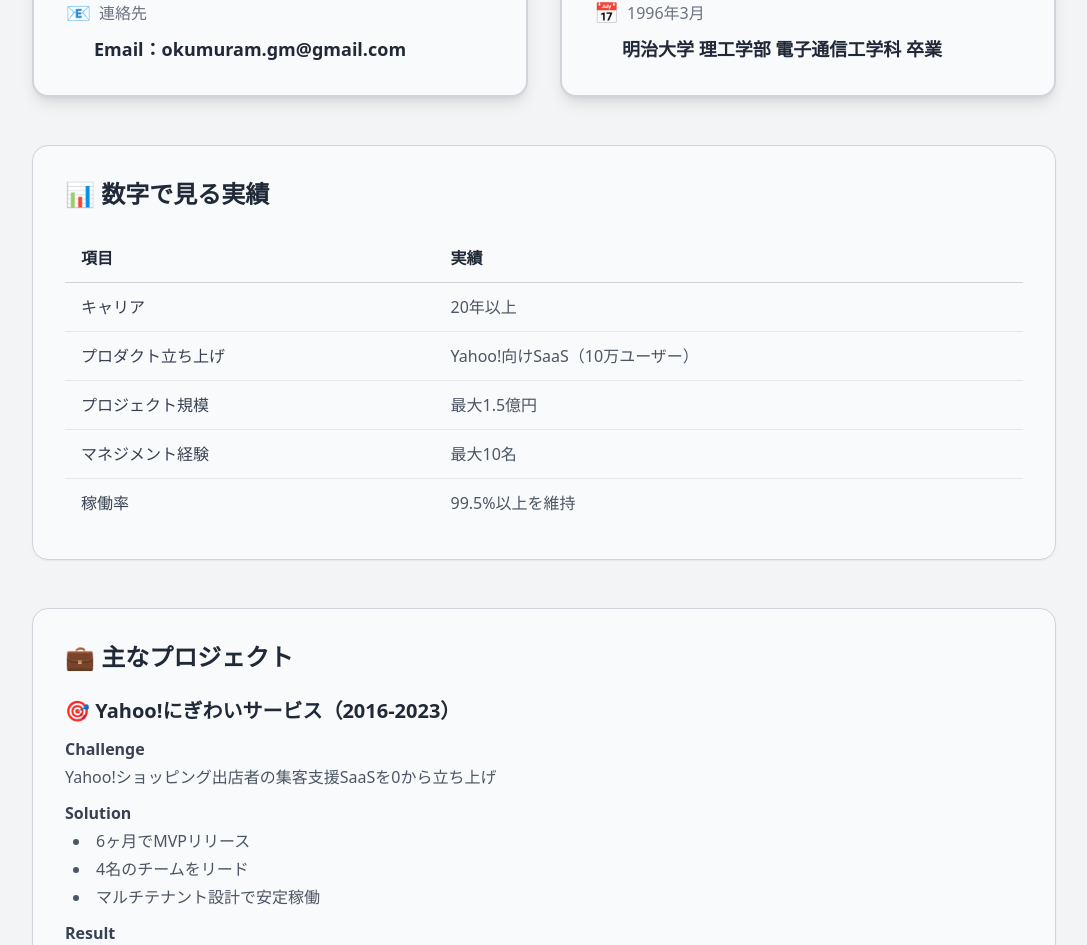
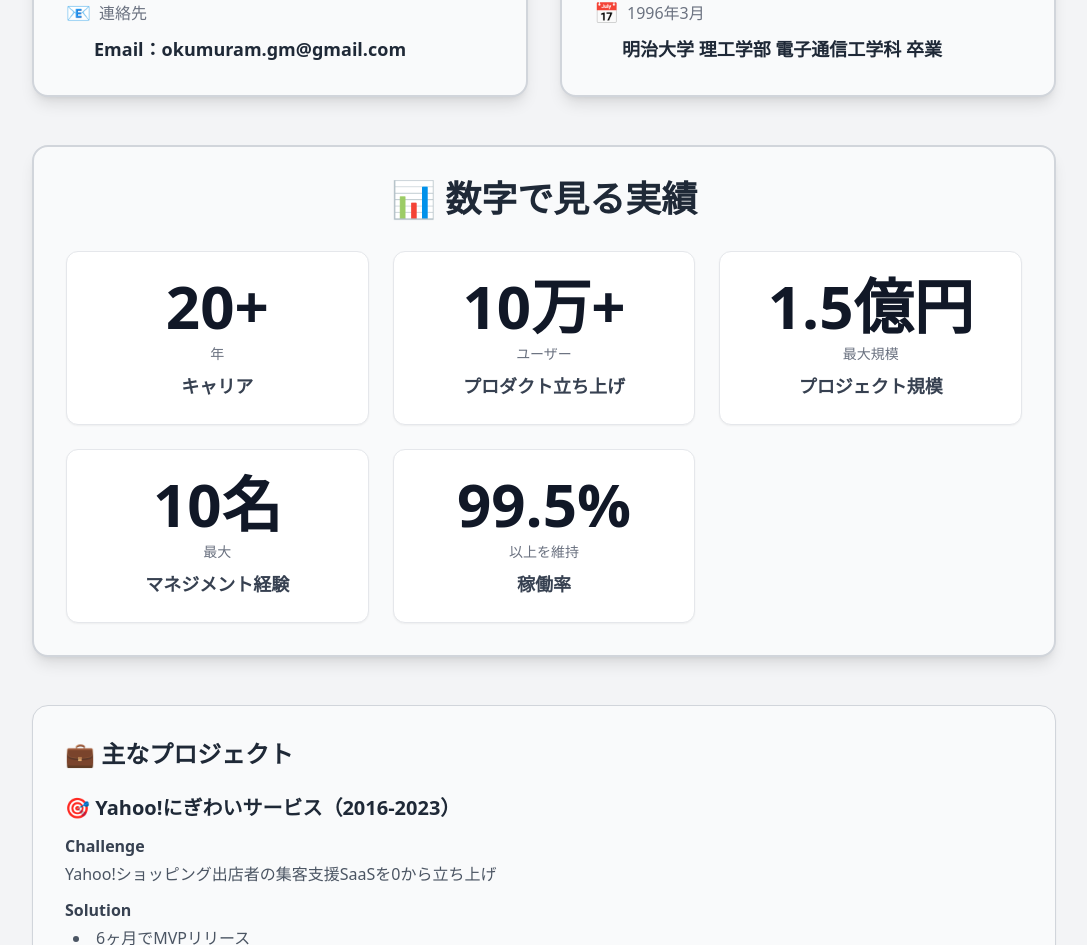
Before and after one commit to m-okumura/my-portfolio, a React (Vite) app: page / in a window 1280 px wide. Shown: the part 1311-2256 px from the top of the page, without its empty margins (96-1183 px from the left). Built offline with nearby package versions, Linux system fonts and the light colour scheme.

Commit message:
数字で見る実績セクションを数字を大きく強調したカード形式に変更

```diff
--- a/src/components/About.tsx
+++ b/src/components/About.tsx
@@ -108,42 +108,106 @@ const About = () => {
           whileInView={{ opacity: 1, y: 0 }}
           viewport={{ once: true }}
           transition={{ duration: 0.6, delay: 0.15 }}
-          className="mt-12 bg-gray-50 rounded-2xl p-8 border border-gray-300 shadow-sm"
+          className="mt-12 bg-gray-50 rounded-2xl p-8 border-2 border-gray-300 shadow-lg"
         >
-          <h3 className="text-2xl font-bold mb-6 text-gray-800">
+          <h3 className="text-3xl md:text-4xl font-bold mb-8 text-gray-800 text-center">
             📊 数字で見る実績
           </h3>
-          <div className="overflow-x-auto">
-            <table className="w-full text-left">
-              <thead>
-                <tr className="border-b border-gray-300">
-                  <th className="py-3 px-4 font-semibold text-gray-800">項目</th>
-                  <th className="py-3 px-4 font-semibold text-gray-800">実績</th>
-                </tr>
-              </thead>
-              <tbody>
-                <tr className="border-b border-gray-200">
-                  <td className="py-3 px-4 text-gray-700 font-medium">キャリア</td>
-                  <td className="py-3 px-4 text-gray-600">20年以上</td>
-                </tr>
-                <tr className="border-b border-gray-200">
-                  <td className="py-3 px-4 text-gray-700 font-medium">プロダクト立ち上げ</td>
-                  <td className="py-3 px-4 text-gray-600">Yahoo!向けSaaS（10万ユーザー）</td>
-                </tr>
-                <tr className="border-b border-gray-200">
-                  <td className="py-3 px-4 text-gray-700 font-medium">プロジェクト規模</td>
-                  <td className="py-3 px-4 text-gray-600">最大1.5億円</td>
-                </tr>
-                <tr className="border-b border-gray-200">
-                  <td className="py-3 px-4 text-gray-700 font-medium">マネジメント経験</td>
-                  <td className="py-3 px-4 text-gray-600">最大10名</td>
-                </tr>
-                <tr>
-                  <td className="py-3 px-4 text-gray-700 font-medium">稼働率</td>
-                  <td className="py-3 px-4 text-gray-600">99.5%以上を維持</td>
-                </tr>
-              </tbody>
-            </table>
+          <div className="grid grid-cols-2 md:grid-cols-3 gap-6">
+            {/* キャリア */}
+            <motion.div
+              initial={{ opacity: 0, scale: 0.9 }}
+              whileInView={{ opacity: 1, scale: 1 }}
+              viewport={{ once: true }}
+              transition={{ duration: 0.4, delay: 0.2 }}
+              className="text-center p-6 bg-white rounded-xl border border-gray-200 shadow-sm hover:shadow-md transition-shadow"
+            >
+              <div className="text-4xl md:text-5xl lg:text-6xl font-bold text-gray-900 mb-2">
+                20+
+              </div>
+              <div className="text-xs md:text-sm text-gray-500 font-medium">
+                年
+              </div>
+              <div className="text-base md:text-lg text-gray-700 font-semibold mt-2">
+                キャリア
+              </div>
+            </motion.div>
+
+            {/* ユーザー */}
+            <motion.div
+              initial={{ opacity: 0, scale: 0.9 }}
+              whileInView={{ opacity: 1, scale: 1 }}
+              viewport={{ once: true }}
+              transition={{ duration: 0.4, delay: 0.25 }}
+              className="text-center p-6 bg-white rounded-xl border border-gray-200 shadow-sm hover:shadow-md transition-shadow"
+            >
+              <div className="text-4xl md:text-5xl lg:text-6xl font-bold text-gray-900 mb-2">
+                10万+
+              </div>
+              <div className="text-xs md:text-sm text-gray-500 font-medium">
+                ユーザー
+              </div>
+              <div className="text-base md:text-lg text-gray-700 font-semibold mt-2">
+                プロダクト立ち上げ
+              </div>
+            </motion.div>
+
+            {/* プロジェクト規模 */}
+            <motion.div
+              initial={{ opacity: 0, scale: 0.9 }}
+              whileInView={{ opacity: 1, scale: 1 }}
+              viewport={{ once: true }}
+              transition={{ duration: 0.4, delay: 0.3 }}
+              className="text-center p-6 bg-white rounded-xl border border-gray-200 shadow-sm hover:shadow-md transition-shadow"
+            >
+              <div className="text-4xl md:text-5xl lg:text-6xl font-bold text-gray-900 mb-2">
+                1.5億円
+              </div>
+              <div className="text-xs md:text-sm text-gray-500 font-medium">
+                最大規模
+              </div>
+              <div className="text-base md:text-lg text-gray-700 font-semibold mt-2">
+                プロジェクト規模
+              </div>
+            </motion.div>
+
+            {/* マネジメント */}
+            <motion.div
+              initial={{ opacity: 0, scale: 0.9 }}
+              whileInView={{ opacity: 1, scale: 1 }}
+              viewport={{ once: true }}
+              transition={{ duration: 0.4, delay: 0.35 }}
+              className="text-center p-6 bg-white rounded-xl border border-gray-200 shadow-sm hover:shadow-md transition-shadow"
+            >
+              <div className="text-4xl md:text-5xl lg:text-6xl font-bold text-gray-900 mb-2">
+                10名
+              </div>
+              <div className="text-xs md:text-sm text-gray-500 font-medium">
+                最大
+              </div>
+              <div className="text-base md:text-lg text-gray-700 font-semibold mt-2">
+                マネジメント経験
+              </div>
+            </motion.div>
+
+            {/* 稼働率 */}
+            <motion.div
+              initial={{ opacity: 0, scale: 0.9 }}
+              whileInView={{ opacity: 1, scale: 1 }}
+              viewport={{ once: true }}
+              transition={{ duration: 0.4, delay: 0.4 }}
+              className="text-center p-6 bg-white rounded-xl border border-gray-200 shadow-sm hover:shadow-md transition-shadow col-span-2 md:col-span-1"
+            >
+              <div className="text-4xl md:text-5xl lg:text-6xl font-bold text-gray-900 mb-2">
+                99.5%
+              </div>
+              <div className="text-xs md:text-sm text-gray-500 font-medium">
+                以上を維持
+              </div>
+              <div className="text-base md:text-lg text-gray-700 font-semibold mt-2">
+                稼働率
+              </div>
+            </motion.div>
           </div>
         </motion.div>
 
```
